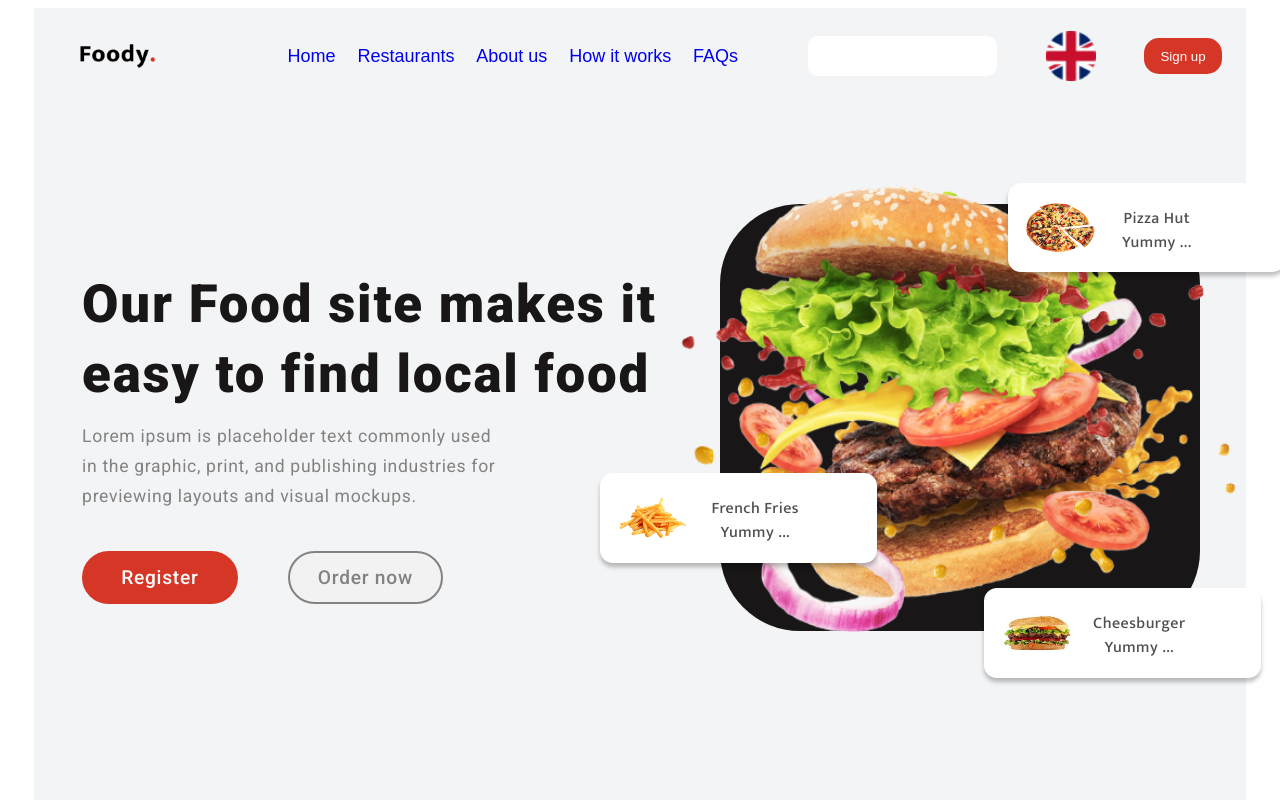
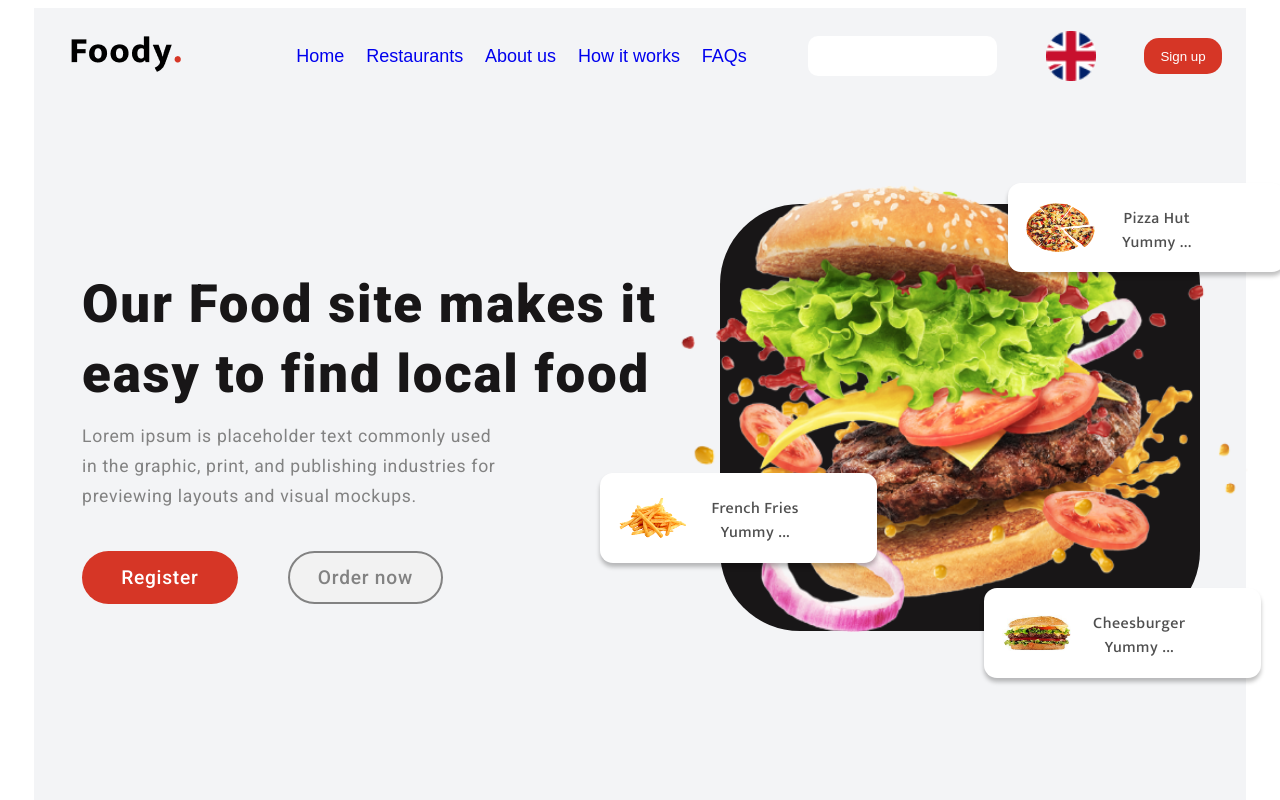
Before and after one commit to Rufat239/foody_client, a React (Create React App) app: page / in a window 1280 px wide. Shown: the top 800 px of the page. Built offline with nearby package versions, Linux system fonts and the light colour scheme.

Commit message:
logo button connected to home page

```diff
--- a/src/components/Header/Header.jsx
+++ b/src/components/Header/Header.jsx
@@ -84,7 +84,11 @@ function Header() {
             onClick={openHamburgerMenu}
           />
         </button>
-        <img src={imageLogo} alt="" className="imgLogo" />
+        <Link to="/">
+          <button className="logoBtn">
+            <img src={imageLogo} alt="" className="imgLogo" />
+          </button>
+        </Link>
 
         <ul>
           <Link className="links" to="/">
--- a/src/style/header.css
+++ b/src/style/header.css
@@ -27,8 +27,14 @@ body {
   display: none;
 }
 
+.logoBtn {
+  border: 0;
+  padding: 0;
+  background-color: #f3f4f6;
+}
+
 .imgLogo {
-  width: 10%;
+  width: 100%;
 }
 
 .logoLinks ul {
```
